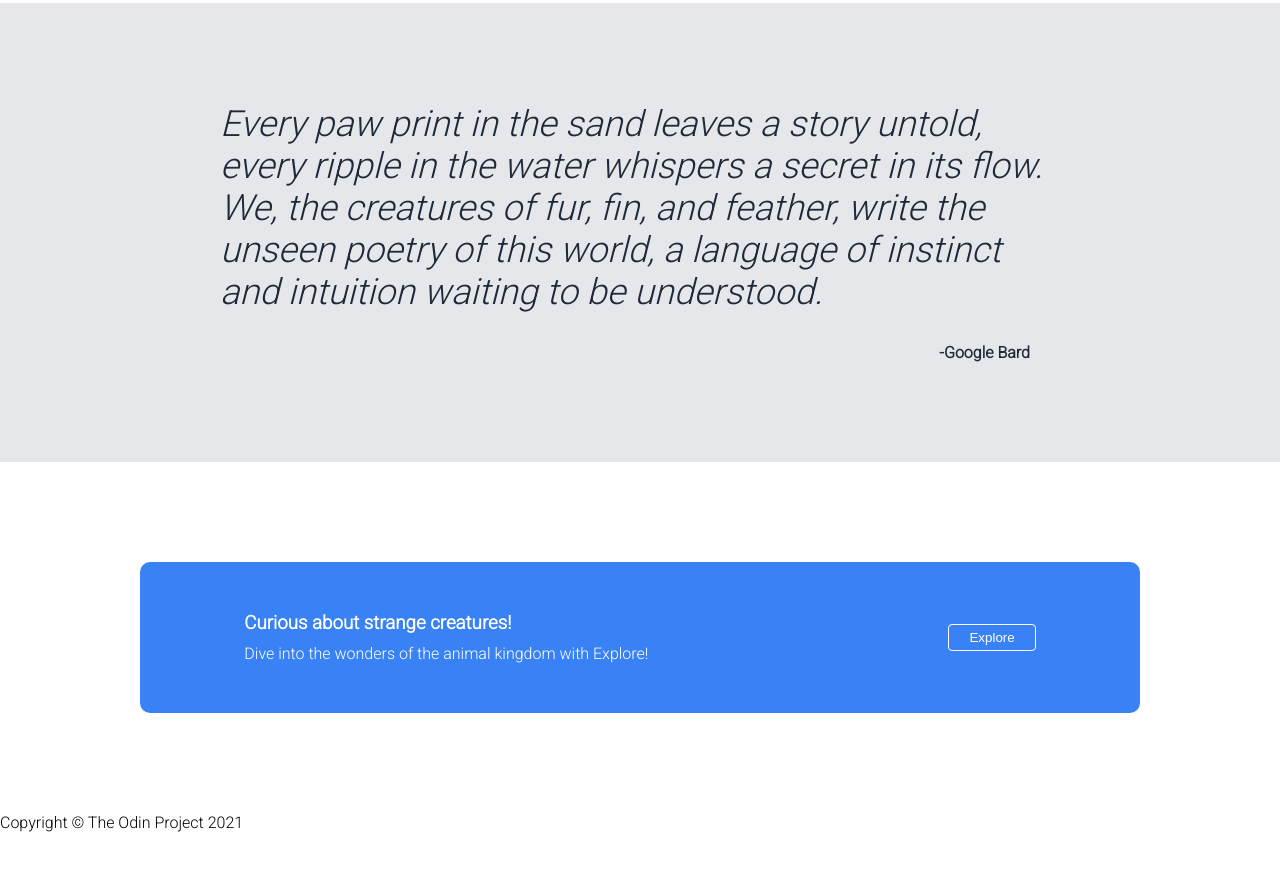
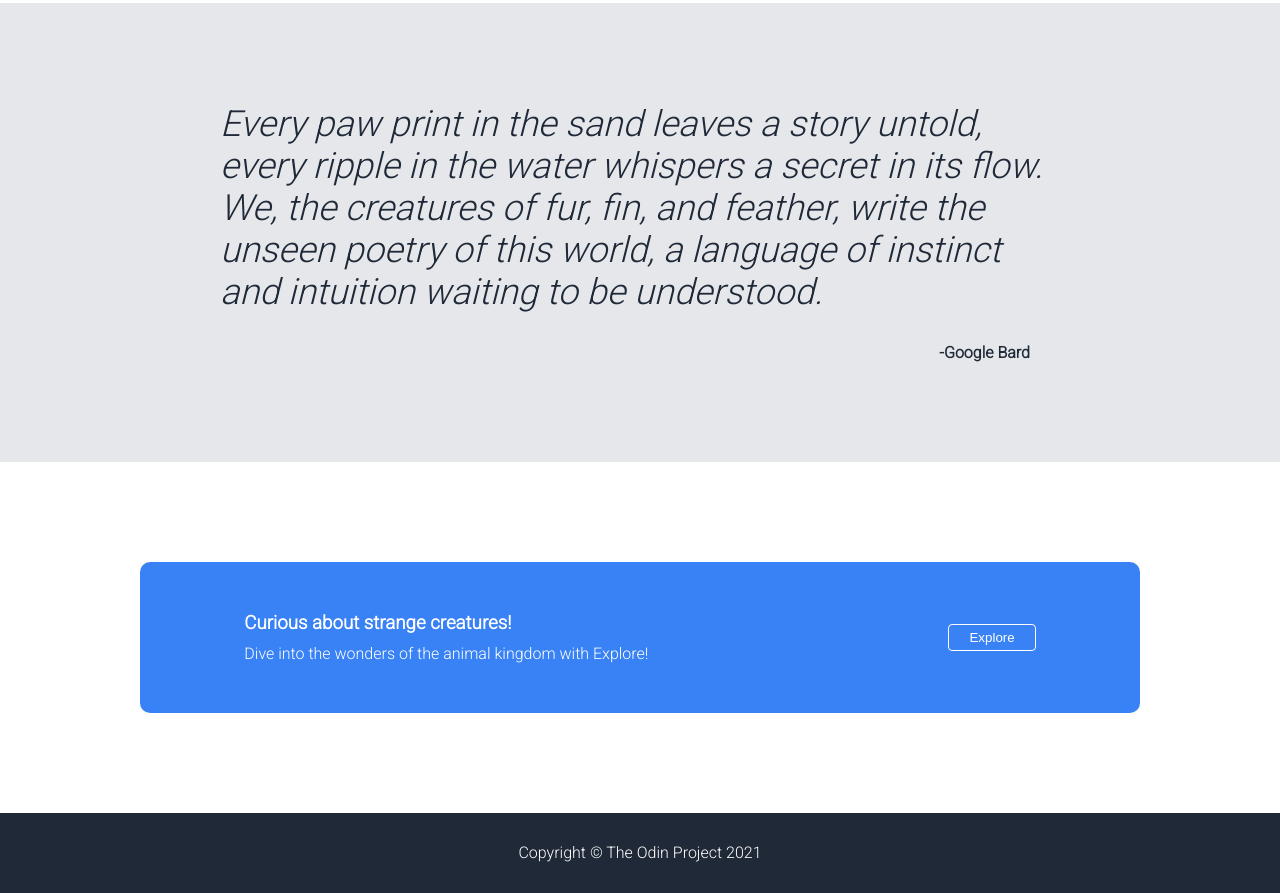
Before and after one commit to mostafa-imam/creatures, a plain HTML site: page index.html in a window 1280 px wide. Shown: the part 968-1861 px from the top of the page. Before the commit the page ends 1800 px from the top, so only its background shows below. Drawn offline with Linux system fonts and the light colour scheme.

Commit message:
feat(style): Add <footer> styles

```diff
--- a/style.css
+++ b/style.css
@@ -196,3 +196,14 @@ h1, h2, h3 {
 .call-to-action-container .container div {
     color: white;
 }
+
+/* footer styles */
+
+.footer {
+    display: flex;
+    justify-content: center;
+    align-items: center;
+    background-color: #1f2937;
+    height: 80px;
+    color: white;
+}
```
